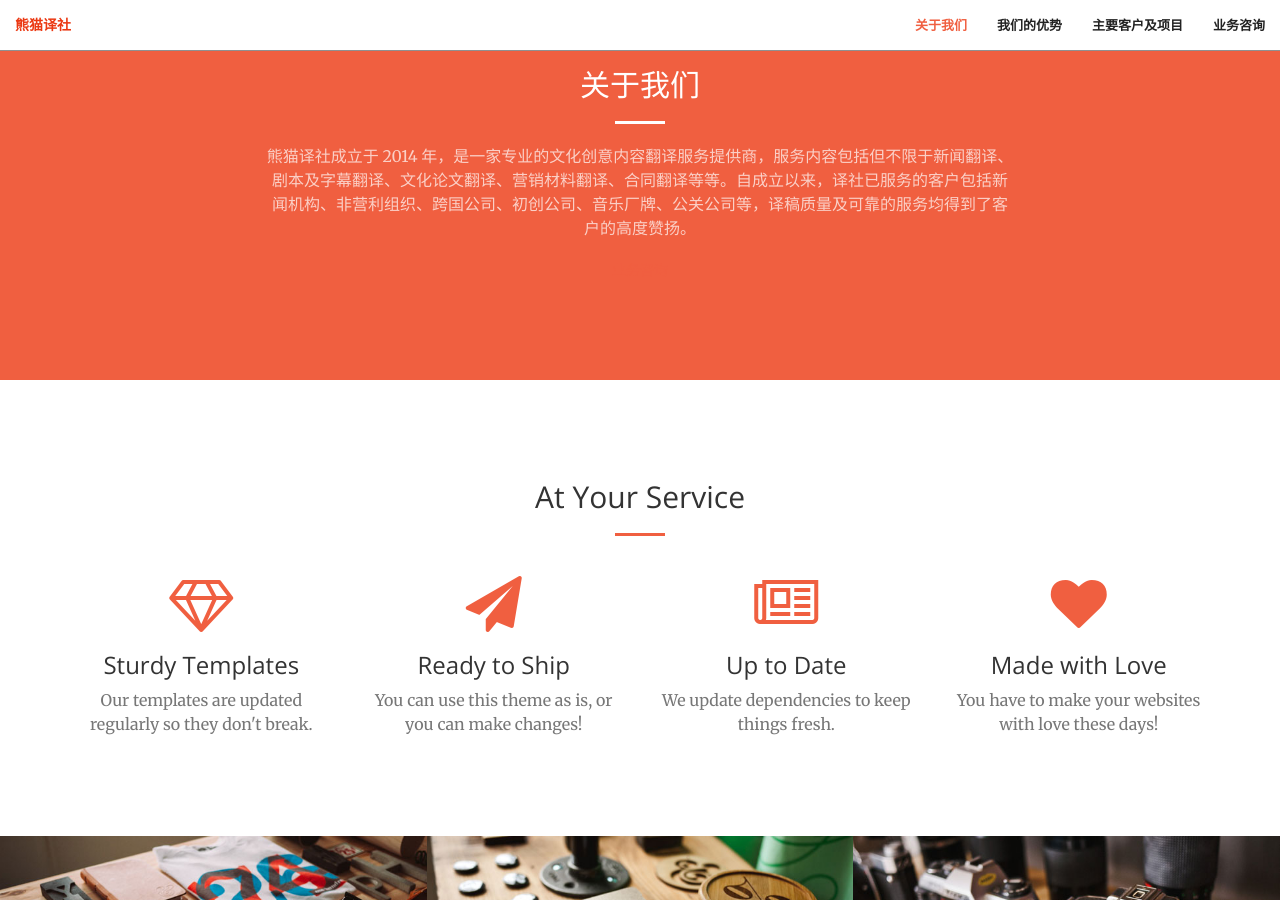
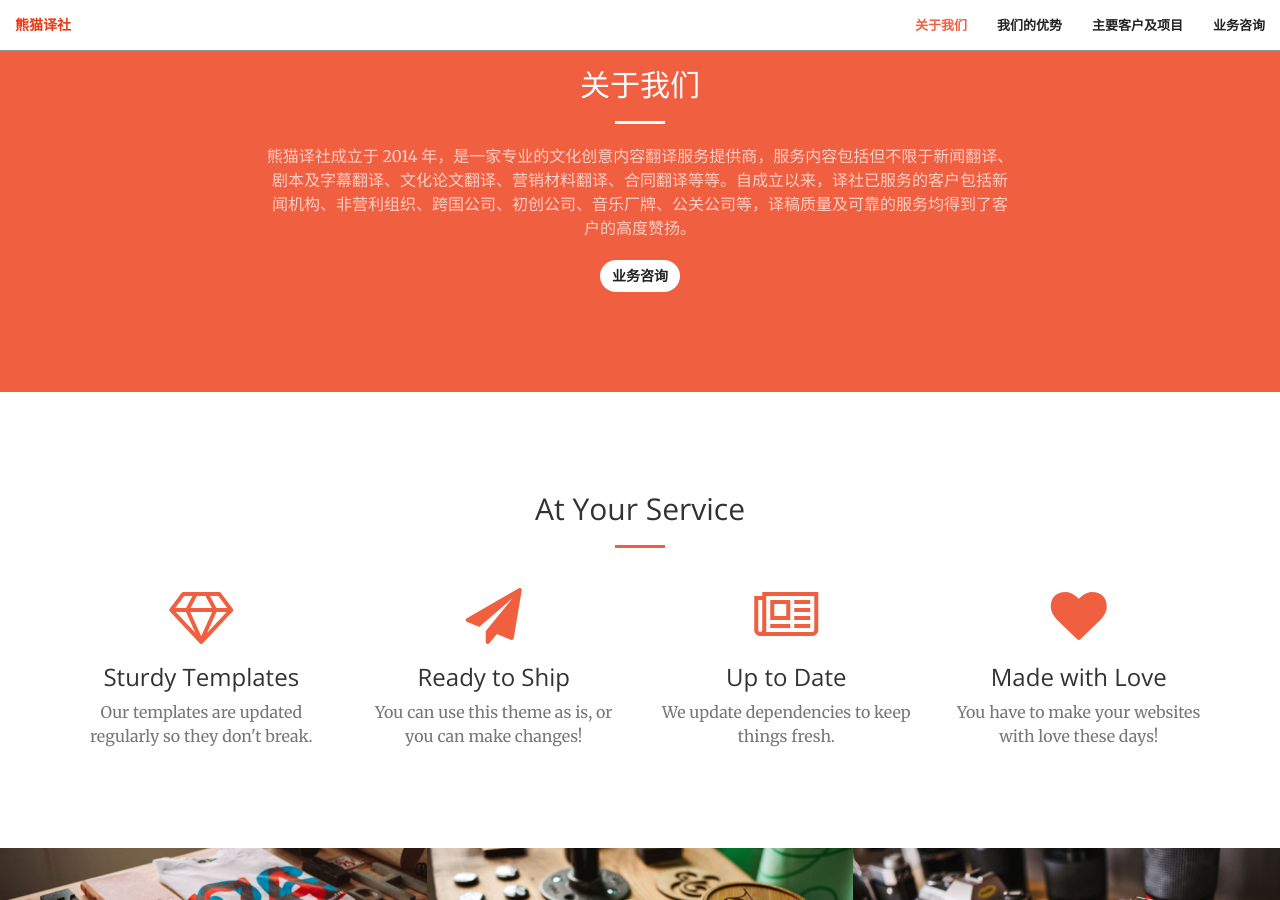
Before and after one commit to shog86/ptranslation.github.io, a Jekyll site: the page built from index.html, in a window 1280 px wide and 900 px high, scrolled down 932 px. Built offline with Jekyll 4.4.1, drawn with Linux system fonts in a browser that asks for light colours.

Commit message:
Update call-to-action.html

```diff
--- a/_includes/call-to-action.html
+++ b/_includes/call-to-action.html
@@ -5,7 +5,7 @@
                 <h2 class="section-heading">关于我们</h2>
                 <hr class="light">
                 <p class="text-faded">熊猫译社成立于 2014 年，是一家专业的文化创意内容翻译服务提供商，服务内容包括但不限于新闻翻译、剧本及字幕翻译、文化论文翻译、营销材料翻译、合同翻译等等。自成立以来，译社已服务的客户包括新闻机构、非营利组织、跨国公司、初创公司、音乐厂牌、公关公司等，译稿质量及可靠的服务均得到了客户的高度赞扬。</p>
-                <a class="page-scroll" href="#contact" class="btn btn-default btn-xl">业务咨询</a>
+                <a class="btn btn-default btn-xl; page-scroll" href="#contact">业务咨询</a>
             </div>
         </div>
     </div>
```
